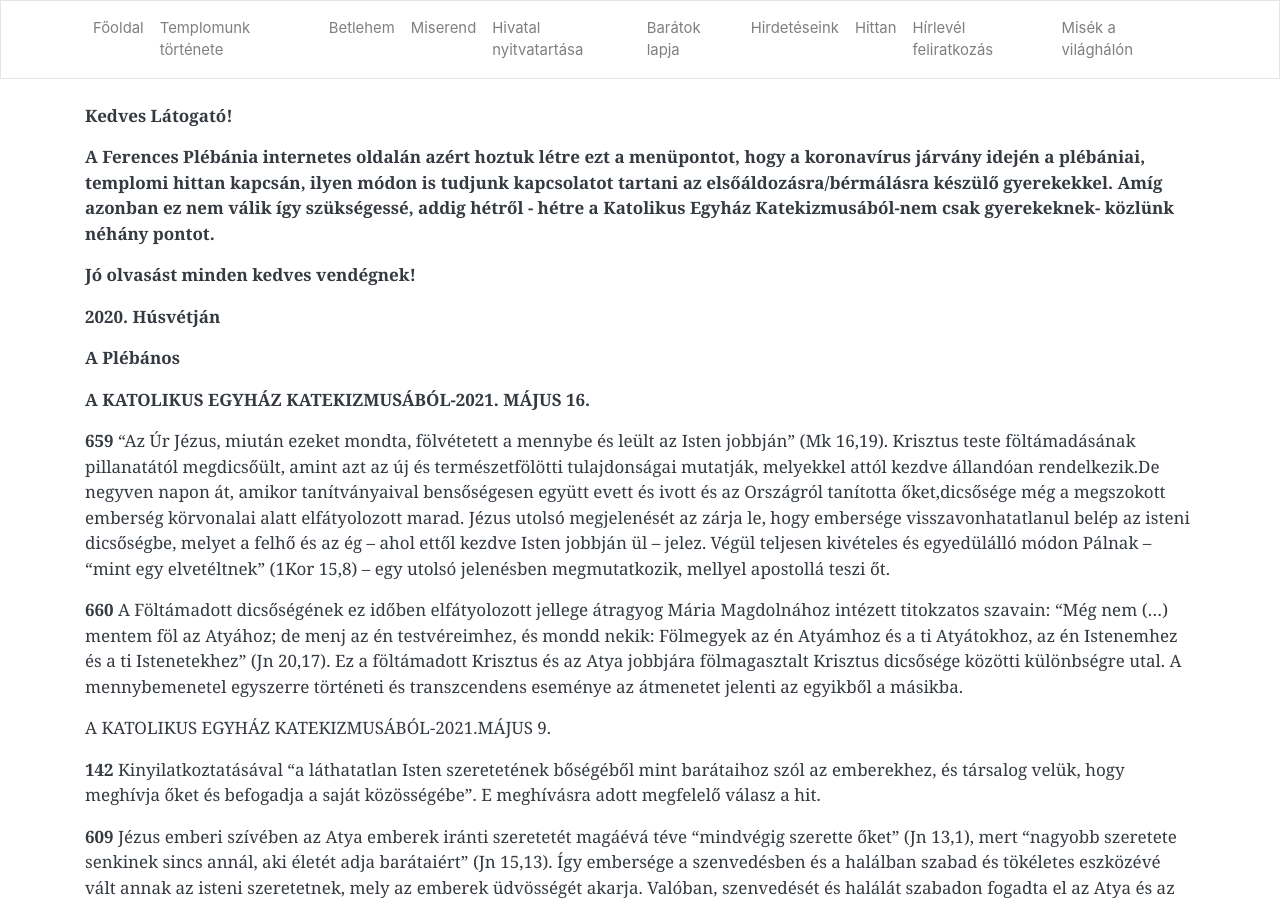
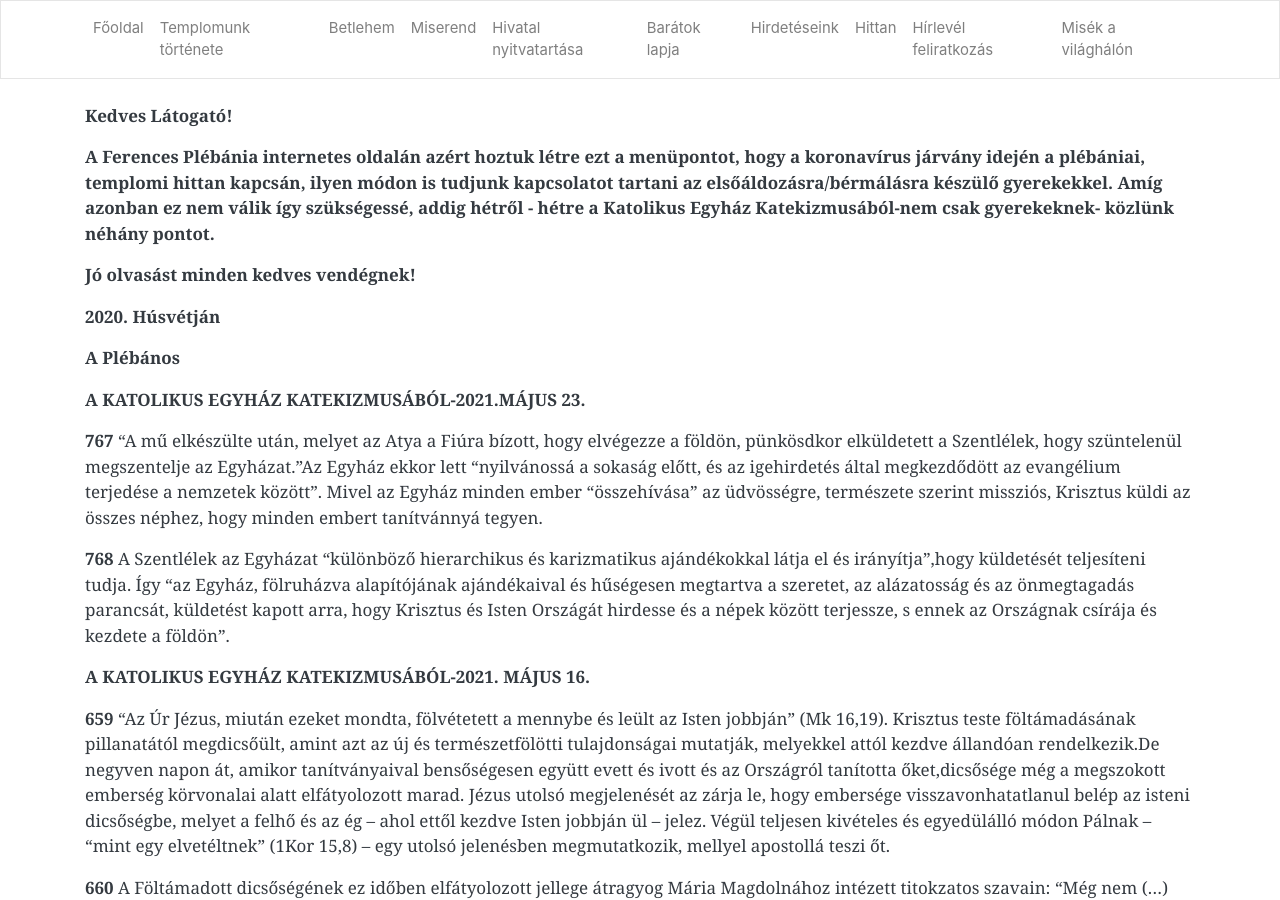
Before and after one commit to pecsi-ferences/pecsi-ferences.github.io, a Jekyll site: the page built from hittan.md, in a window 1280 px wide and 900 px high. Built offline with Jekyll 4.4.1, drawn with Linux system fonts in a browser that asks for light colours; nearby versions of some CDN libraries.

Commit message:
Update from Forestry.io Zoltán Dohány updated hittan.md

```diff
--- a/hittan.md
+++ b/hittan.md
@@ -12,6 +12,12 @@ title: Hittan
 **2020. Húsvétján**
 
 **A Plébános**
+
+**A KATOLIKUS EGYHÁZ KATEKIZMUSÁBÓL-2021.MÁJUS 23.**
+
+**767** "A mű elkészülte után, melyet az Atya a Fiúra bízott, hogy elvégezze a földön, pünkösdkor elküldetett a Szentlélek, hogy szüntelenül megszentelje az Egyházat."Az Egyház ekkor lett "nyilvánossá a sokaság előtt, és az igehirdetés által megkezdődött az evangélium terjedése a nemzetek között". Mivel az Egyház minden ember "összehívása" az üdvösségre, természete szerint missziós, Krisztus küldi az összes néphez, hogy minden embert tanítvánnyá tegyen.
+
+**768** A Szentlélek az Egyházat "különböző hierarchikus és karizmatikus ajándékokkal látja el és irányítja",hogy küldetését teljesíteni tudja. Így "az Egyház, fölruházva alapítójának ajándékaival és hűségesen megtartva a szeretet, az alázatosság és az önmegtagadás parancsát, küldetést kapott arra, hogy Krisztus és Isten Országát hirdesse és a népek között terjessze, s ennek az Országnak csírája és kezdete a földön".
 
 **A KATOLIKUS EGYHÁZ KATEKIZMUSÁBÓL-2021. MÁJUS 16.**
 
```
